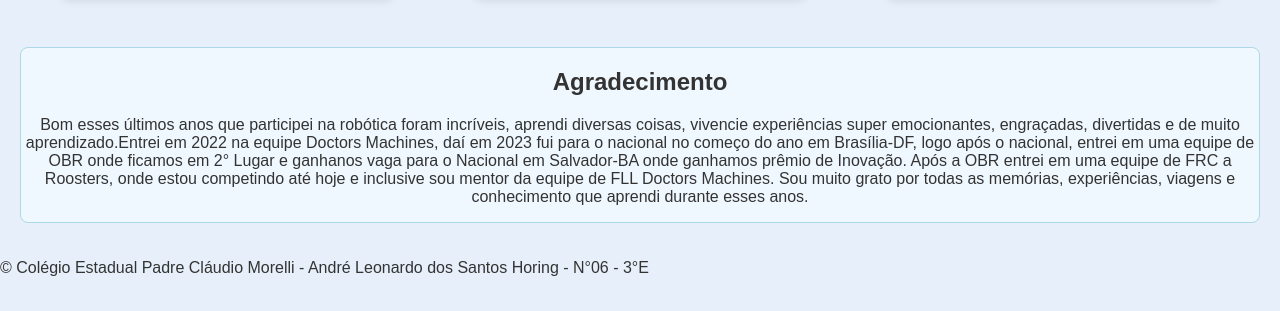
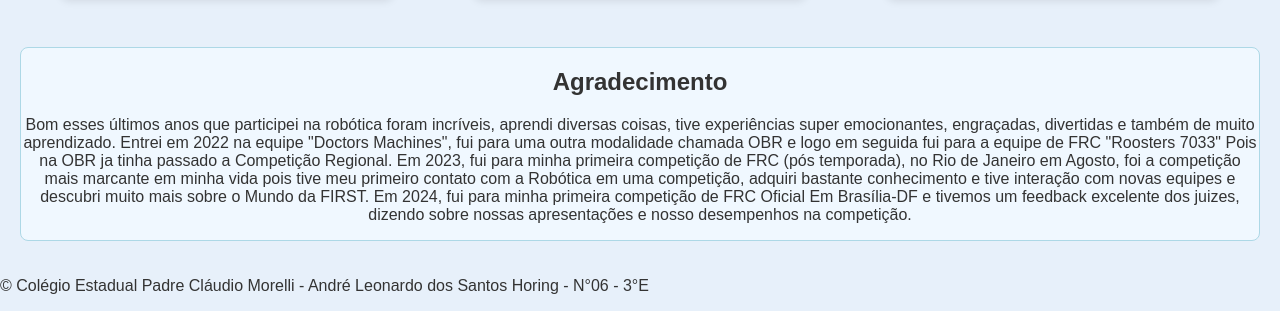
Before and after one commit to AndreHoring/Memorias, a plain HTML site: page index.html in a window 1280 px wide. Shown: the part 1994-2305 px from the top of the page. Drawn offline with Linux system fonts and the light colour scheme.

Commit message:
Update index.html

```diff
--- a/index.html
+++ b/index.html
@@ -104,16 +104,19 @@
             <h2>Agradecimento</h2>
             <p>
                 Bom esses últimos anos que participei na robótica foram incríveis,
-                aprendi diversas coisas, vivencie experiências super emocionantes,
-                engraçadas, divertidas e de muito aprendizado.Entrei em 2022 na
-                equipe Doctors Machines, daí em 2023 fui para o nacional no começo
-                do ano em Brasília-DF, logo após o nacional, entrei em uma equipe
-                de OBR onde ficamos em 2° Lugar e ganhanos vaga para o Nacional em
-                Salvador-BA onde ganhamos prêmio de Inovação. Após a OBR entrei em
-                uma equipe de FRC a Roosters, onde estou competindo até hoje e
-                inclusive sou mentor da equipe de FLL Doctors Machines. Sou muito
-                grato por todas as memórias, experiências, viagens e conhecimento
-                que aprendi durante esses anos.
+                aprendi diversas coisas, tive experiências super emocionantes,
+                engraçadas, divertidas e também de muito aprendizado.
+                Entrei em 2022 na equipe "Doctors Machines", fui para uma outra
+                modalidade chamada OBR e logo em seguida fui para a equipe de FRC
+                "Roosters 7033" Pois na OBR ja tinha passado a Competição Regional.
+                Em 2023, fui para minha primeira competição de FRC (pós temporada), no Rio
+                de Janeiro em Agosto, foi a competição mais marcante em minha vida pois tive
+                meu primeiro contato com a Robótica em uma competição, adquiri
+                bastante conhecimento e tive interação com novas equipes e descubri
+                muito mais sobre o Mundo da FIRST. Em 2024, fui para minha primeira
+                competição de FRC Oficial Em Brasília-DF e tivemos um feedback excelente
+                dos juizes, dizendo sobre nossas apresentações e nosso desempenhos na
+                competição.
             </p>
         </div>
     </section>
```
